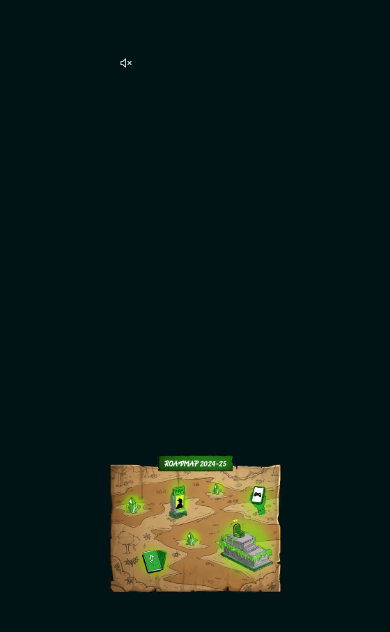
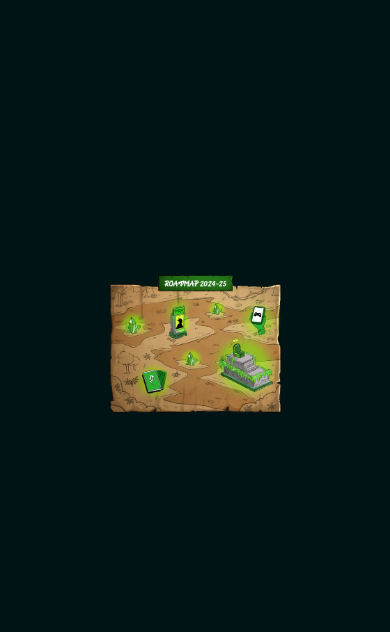
Before and after one commit to placeparks/fibloom, a Next.js app: page / in a window 390 px wide. Shown: the part 2244-2876 px from the top of the page. Built offline with nearby package versions, Linux system fonts and the light colour scheme; grey boxes are pictures that could not be loaded.

Commit message:
final changes added

```diff
--- a/src/app/Components/Video.jsx
+++ /dev/null
@@ -1,75 +0,0 @@
-"use client"
-
-import React, { useEffect, useRef, useState } from 'react';
-import { useViewportScroll } from 'framer-motion';
-import { GoUnmute,  GoMute } from "react-icons/go";
-
-const Video = () => {
-  const videoRef = useRef(null);
-  const observerRef = useRef(null);
-  const { scrollY } = useViewportScroll();
-  const [isMuted, setIsMuted] = useState(true); // Manage mute state
-  const [scale, setScale] = useState(0.5); // Initial scale when not scrolled
-
-  useEffect(() => {
-    const videoElement = videoRef.current;  // Capture the current value
-
-    observerRef.current = new IntersectionObserver((entries) => {
-        if (entries[0].isIntersecting) {
-            videoElement.play().catch(() => {
-                // Handle the case where autoplay was prevented
-            });
-        } else {
-            videoElement.pause();
-        }
-    }, { threshold: 0.5 });
-
-    if (videoElement) {
-        observerRef.current.observe(videoElement);
-    }
-
-    return () => {
-        if (observerRef.current && videoElement) {
-            observerRef.current.unobserve(videoElement);
-        }
-    };
-}, []);
-
-
-  useEffect(() => {
-    if (typeof window !== "undefined") {
-      return scrollY.onChange((value) => {
-        const screenHeight = window.innerHeight;
-        const docHeight = document.body.offsetHeight;
-        const scrolled = value / (docHeight - screenHeight);
-        const dynamicScale = 0.5 + (scrolled * (1 - 0.5));
-        setScale(scrolled > 0.8 ? 1.0 : dynamicScale);
-      });
-    }
-  }, [scrollY]);
-
-
-  const toggleMute = () => {
-    const video = videoRef.current;
-    if (video) {
-      const shouldBeMuted = !video.muted;
-      video.muted = shouldBeMuted;
-      setIsMuted(shouldBeMuted); // Update the state accordingly
-    }
-  };
-
-  return (
-      <div className='flex justify-center'>
-          <div style={{ transform: `scale(${scale})` }}>
-              <video ref={videoRef} autoPlay loop playsInline muted={isMuted} className='h-full md:h-[1000px]'>
-                <source src='/assets/videos/keys.mp4' type="video/mp4" />
-              </video>
-              <button onClick={toggleMute} className=' text-white' style={{ fontSize: '24px' }}>
-                {isMuted ? <GoMute /> : <GoUnmute />}
-              </button>
-          </div>
-      </div>
-  );
-}
-
-export default Video;
--- a/src/app/page.js
+++ b/src/app/page.js
@@ -1,3 +1,4 @@
+import React from 'react';
 import Navbar from "./Components/Navbar";
 import Section1 from "./Components/Section1";
 import Section2 from "./Components/Section2";
@@ -5,17 +6,16 @@ import Questions from "./Components/Questions";
 import Footer from "./Components/Footer";
 import Section3 from "./Components/Section3";
 import Section4 from "./Components/Section4";
-import Video from "./Components/Video";
+
 
 export default function Home() {
   return (
-    <div className="">
+    <div>
         <Navbar />
         <Section1 />
         <div id="about">
             <Section2 />
         </div>
-      <Video />
         <div id="roadmap">
             <Section3 />
         </div>
```
Lines whose indentation alone changed are shown as unchanged.
